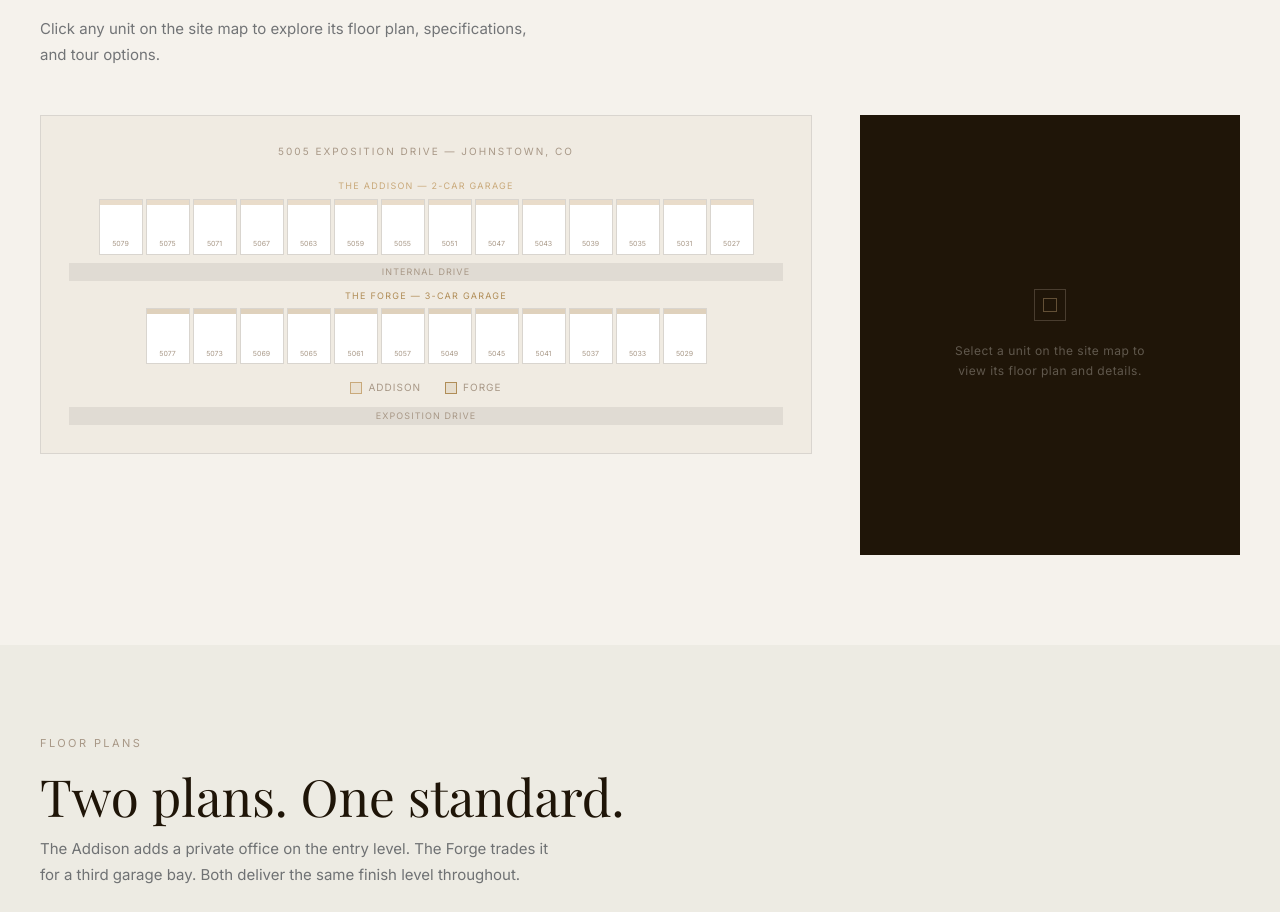
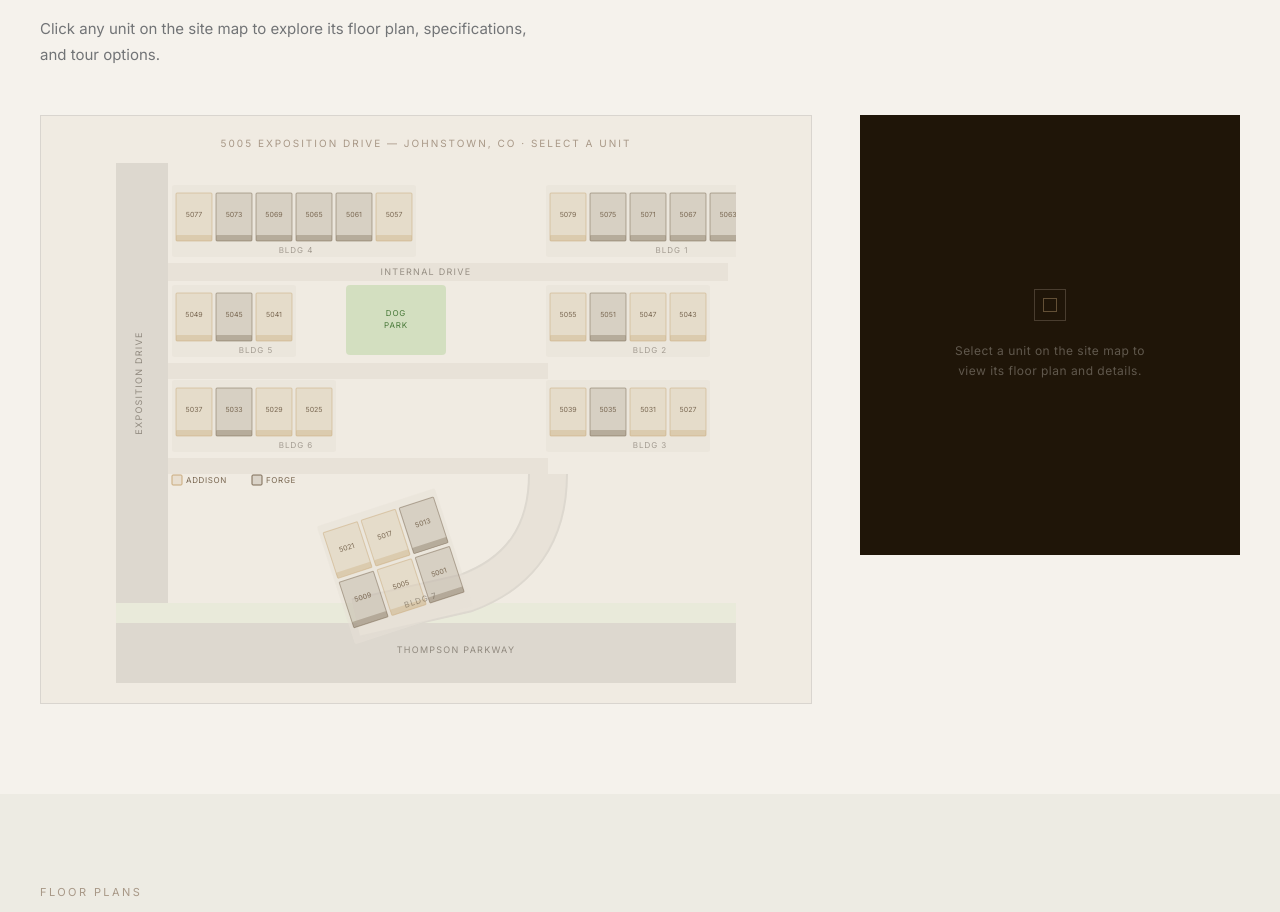
Before and after one commit to Waaberg/row-townhomes, a Next.js app: page / in a window 1280 px wide. Shown: the part 2719-3631 px from the top of the page. Built offline with nearby package versions, Linux system fonts and the light colour scheme; a web font is replaced by a local one.

Commit message:
SVG site map — all 7 buildings, correct unit assignments

```diff
--- a/app/page.tsx
+++ b/app/page.tsx
@@ -71,8 +71,56 @@ const PLANS = {
   },
 }
 
-const ADDISON_UNITS = ['5079','5075','5071','5067','5063','5059','5055','5051','5047','5043','5039','5035','5031','5027']
-const FORGE_UNITS   = ['5077','5073','5069','5065','5061','5057','5049','5045','5041','5037','5033','5029']
+// Buildings with correct Addison/Forge assignments from the actual site plan
+const BUILDINGS = [
+  { id: 'B1', label: 'Building 1', units: [
+    { num: '5079', plan: 'addison' as const },
+    { num: '5075', plan: 'forge' as const },
+    { num: '5071', plan: 'forge' as const },
+    { num: '5067', plan: 'forge' as const },
+    { num: '5063', plan: 'forge' as const },
+    { num: '5059', plan: 'addison' as const },
+  ]},
+  { id: 'B2', label: 'Building 2', units: [
+    { num: '5055', plan: 'addison' as const },
+    { num: '5051', plan: 'forge' as const },
+    { num: '5047', plan: 'addison' as const },
+    { num: '5043', plan: 'addison' as const },
+  ]},
+  { id: 'B3', label: 'Building 3', units: [
+    { num: '5039', plan: 'addison' as const },
+    { num: '5035', plan: 'forge' as const },
+    { num: '5031', plan: 'addison' as const },
+    { num: '5027', plan: 'addison' as const },
+  ]},
+  { id: 'B4', label: 'Building 4', units: [
+    { num: '5077', plan: 'addison' as const },
+    { num: '5073', plan: 'forge' as const },
+    { num: '5069', plan: 'forge' as const },
+    { num: '5065', plan: 'forge' as const },
+    { num: '5061', plan: 'forge' as const },
+    { num: '5057', plan: 'addison' as const },
+  ]},
+  { id: 'B5', label: 'Building 5', units: [
+    { num: '5049', plan: 'addison' as const },
+    { num: '5045', plan: 'forge' as const },
+    { num: '5041', plan: 'addison' as const },
+  ]},
+  { id: 'B6', label: 'Building 6', units: [
+    { num: '5037', plan: 'addison' as const },
+    { num: '5033', plan: 'forge' as const },
+    { num: '5029', plan: 'addison' as const },
+    { num: '5025', plan: 'addison' as const },
+  ]},
+  { id: 'B7', label: 'Building 7', units: [
+    { num: '5021', plan: 'addison' as const },
+    { num: '5017', plan: 'addison' as const },
+    { num: '5013', plan: 'forge' as const },
+    { num: '5009', plan: 'forge' as const },
+    { num: '5005', plan: 'addison' as const },
+    { num: '5001', plan: 'forge' as const },
+  ]},
+]
 
 /* ─── SCROLL REVEAL ─────────────────────────────────── */
 function useReveal() {
@@ -229,75 +277,175 @@ function SiteMap() {
   const [floorLightbox, setFloorLightbox] = useState<number | null>(null)
   const plan = selected ? PLANS[selected.plan] : null
 
+  const A_COLOR = '#C9A97A'
+  const F_COLOR = '#7A6852'
+  const A_LIGHT = 'rgba(201,169,122,.18)'
+  const F_LIGHT = 'rgba(122,104,82,.18)'
+
+  // Render a single unit rectangle in SVG
+  const Unit = ({ x, y, w, h, unit, rotate = 0 }: { x: number; y: number; w: number; h: number; unit: { num: string; plan: 'addison' | 'forge' }; rotate?: number }) => {
+    const isSelected = selected?.unit === unit.num
+    const color = unit.plan === 'addison' ? A_COLOR : F_COLOR
+    const fill = isSelected ? color : (unit.plan === 'addison' ? A_LIGHT : F_LIGHT)
+    const stroke = isSelected ? color : (unit.plan === 'addison' ? 'rgba(201,169,122,.5)' : 'rgba(122,104,82,.5)')
+    const cx = x + w / 2
+    const cy = y + h / 2
+    const transform = rotate ? `rotate(${rotate} ${cx} ${cy})` : undefined
+
+    return (
+      <g transform={transform} style={{ cursor: 'pointer' }} onClick={() => setSelected({ plan: unit.plan, unit: unit.num })}>
+        <rect x={x} y={y} width={w} height={h} fill={fill} stroke={stroke} strokeWidth={isSelected ? 1.5 : 1} rx={1}
+          style={{ transition: 'all .2s' }}
+        />
+        {/* Garage indicator bar */}
+        <rect x={x} y={y + h - 6} width={w} height={6} fill={color} opacity={isSelected ? .9 : .35} rx={1} />
+        <text x={cx} y={cy - 2} textAnchor="middle" dominantBaseline="middle"
+          style={{ fontFamily: "'Inter', sans-serif", fontSize: 7, fill: isSelected ? '#1F1508' : '#7A6852', fontWeight: isSelected ? '600' : '400', pointerEvents: 'none', userSelect: 'none' }}
+        >{unit.num}</text>
+      </g>
+    )
+  }
+
+  // Building label
+  const BLabel = ({ x, y, label }: { x: number; y: number; label: string }) => (
+    <text x={x} y={y} textAnchor="middle"
+      style={{ fontFamily: "'Inter', sans-serif", fontSize: 8, fill: 'rgba(31,21,8,.35)', letterSpacing: '.12em', textTransform: 'uppercase', pointerEvents: 'none' }}
+    >{label}</text>
+  )
+
+  // Road label
+  const Road = ({ x, y, label, rotate = 0 }: { x: number; y: number; label: string; rotate?: number }) => (
+    <text x={x} y={y} textAnchor="middle" transform={rotate ? `rotate(${rotate} ${x} ${y})` : undefined}
+      style={{ fontFamily: "'Inter', sans-serif", fontSize: 9, fill: 'rgba(31,21,8,.4)', letterSpacing: '.14em', textTransform: 'uppercase', pointerEvents: 'none' }}
+    >{label}</text>
+  )
+
+  const UW = 36  // unit width
+  const UH = 48  // unit height
+  const GAP = 4  // gap between units
+
+  // Building helper: renders a row of units left-to-right
+  const buildRow = (units: typeof BUILDINGS[0]['units'], startX: number, startY: number) =>
+    units.map((u, i) => <Unit key={u.num} x={startX + i * (UW + GAP)} y={startY} w={UW} h={UH} unit={u} />)
+
+  const buildCol = (units: typeof BUILDINGS[0]['units'], startX: number, startY: number) =>
+    units.map((u, i) => <Unit key={u.num} x={startX} y={startY + i * (UH + GAP)} w={UW} h={UH} unit={u} />)
+
+  // SVG viewBox layout
+  // Left side: Buildings 4, 5, 6 (stacked vertically, facing right)
+  // Right side: Buildings 1, 2, 3 (stacked vertically, facing left)
+  // Bottom: Building 7 (diagonal — we'll approximate as rotated)
+  // Road on left: Exposition Drive
+  // Road on bottom: Thompson Parkway
+  // Center: internal drive
+
+  const B1 = BUILDINGS[0].units  // right top
+  const B2 = BUILDINGS[1].units  // right mid
+  const B3 = BUILDINGS[2].units  // right bottom
+  const B4 = BUILDINGS[3].units  // left top
+  const B5 = BUILDINGS[4].units  // left mid
+  const B6 = BUILDINGS[5].units  // left bottom
+  const B7 = BUILDINGS[6].units  // bottom diagonal
+
+  // Layout coordinates
+  const rightX = 320  // right column x
+  const leftX = 60    // left column x
+  const ctrX = 230    // center drive x
+
+  const row1Y = 30    // top row
+  const row2Y = 140   // mid row
+  const row3Y = 230   // bottom row
+  const driveY = 320  // main internal drive y
+  const b7Y = 360     // building 7 y
+
   return (
     <>
       <div style={{ display: 'grid', gridTemplateColumns: '1fr 380px', gap: 48, alignItems: 'start' }}>
-        {/* Map canvas */}
-        <div style={{ background: '#F0EBE2', border: '1px solid #D9D5CF', padding: 28 }}>
-          <div style={{ fontFamily: "'Inter', sans-serif", fontSize: 10, letterSpacing: '.2em', textTransform: 'uppercase', color: '#A89887', textAlign: 'center', marginBottom: 20 }}>
-            5005 Exposition Drive — Johnstown, CO
+
+        {/* SVG Map */}
+        <div style={{ background: '#F0EBE2', border: '1px solid #D9D5CF', padding: '20px 16px', overflowX: 'auto' }}>
+          <div style={{ fontFamily: "'Inter', sans-serif", fontSize: 10, letterSpacing: '.2em', textTransform: 'uppercase', color: '#A89887', textAlign: 'center', marginBottom: 12 }}>
+            5005 Exposition Drive — Johnstown, CO · Select a unit
           </div>
 
-          {/* Addison row */}
-          <div style={{ marginBottom: 4 }}>
-            <div style={{ fontFamily: "'Inter', sans-serif", fontSize: 9, letterSpacing: '.14em', textTransform: 'uppercase', color: '#C9A97A', marginBottom: 6, textAlign: 'center' }}>The Addison — 2-Car Garage</div>
-            <div style={{ display: 'flex', gap: 3, justifyContent: 'center', flexWrap: 'wrap' }}>
-              {ADDISON_UNITS.map(u => (
-                <button key={u} onClick={() => setSelected({ plan: 'addison', unit: u })} style={{
-                  width: 44, height: 56, background: selected?.unit === u ? '#C9A97A' : 'white',
-                  border: `1px solid ${selected?.unit === u ? '#C9A97A' : '#D9D5CF'}`,
-                  cursor: 'pointer', position: 'relative', display: 'flex', alignItems: 'flex-end', justifyContent: 'center', paddingBottom: 4,
-                  transition: 'all .2s', fontFamily: "'Inter', sans-serif", fontSize: 7, color: selected?.unit === u ? '#1F1508' : '#A89887',
-                  boxShadow: selected?.unit === u ? '0 4px 16px rgba(201,169,122,.35)' : 'none',
-                }}
-                  onMouseEnter={e => { if (selected?.unit !== u) { (e.currentTarget as HTMLButtonElement).style.borderColor = '#C9A97A'; (e.currentTarget as HTMLButtonElement).style.transform = 'translateY(-3px)'; } }}
-                  onMouseLeave={e => { if (selected?.unit !== u) { (e.currentTarget as HTMLButtonElement).style.borderColor = '#D9D5CF'; (e.currentTarget as HTMLButtonElement).style.transform = 'translateY(0)'; } }}
-                >
-                  <div style={{ position: 'absolute', top: 0, left: 0, right: 0, height: 5, background: selected?.unit === u ? '#1F1508' : '#C9A97A', opacity: selected?.unit === u ? .8 : .4, transition: 'all .2s' }} />
-                  {u}
-                </button>
-              ))}
-            </div>
-          </div>
+          <svg viewBox="0 0 620 520" style={{ width: '100%', maxWidth: 620, display: 'block', margin: '0 auto' }}>
 
-          <div style={{ height: 18, background: '#E0DBD3', margin: '8px 0', display: 'flex', alignItems: 'center', justifyContent: 'center' }}>
-            <span style={{ fontFamily: "'Inter', sans-serif", fontSize: 9, letterSpacing: '.12em', textTransform: 'uppercase', color: '#A89887' }}>Internal Drive</span>
-          </div>
+            {/* Background */}
+            <rect width={620} height={520} fill="#F0EBE2" />
 
-          {/* Forge row */}
-          <div>
-            <div style={{ fontFamily: "'Inter', sans-serif", fontSize: 9, letterSpacing: '.14em', textTransform: 'uppercase', color: '#B08D57', marginBottom: 6, textAlign: 'center' }}>The Forge — 3-Car Garage</div>
-            <div style={{ display: 'flex', gap: 3, justifyContent: 'center', flexWrap: 'wrap' }}>
-              {FORGE_UNITS.map(u => (
-                <button key={u} onClick={() => setSelected({ plan: 'forge', unit: u })} style={{
-                  width: 44, height: 56, background: selected?.unit === u ? '#B08D57' : 'white',
-                  border: `1px solid ${selected?.unit === u ? '#B08D57' : '#D9D5CF'}`,
-                  cursor: 'pointer', position: 'relative', display: 'flex', alignItems: 'flex-end', justifyContent: 'center', paddingBottom: 4,
-                  transition: 'all .2s', fontFamily: "'Inter', sans-serif", fontSize: 7, color: selected?.unit === u ? '#1F1508' : '#A89887',
-                  boxShadow: selected?.unit === u ? '0 4px 16px rgba(176,141,87,.35)' : 'none',
-                }}
-                  onMouseEnter={e => { if (selected?.unit !== u) { (e.currentTarget as HTMLButtonElement).style.borderColor = '#B08D57'; (e.currentTarget as HTMLButtonElement).style.transform = 'translateY(-3px)'; } }}
-                  onMouseLeave={e => { if (selected?.unit !== u) { (e.currentTarget as HTMLButtonElement).style.borderColor = '#D9D5CF'; (e.currentTarget as HTMLButtonElement).style.transform = 'translateY(0)'; } }}
-                >
-                  <div style={{ position: 'absolute', top: 0, left: 0, right: 0, height: 5, background: selected?.unit === u ? '#1F1508' : '#B08D57', opacity: selected?.unit === u ? .8 : .4, transition: 'all .2s' }} />
-                  {u}
-                </button>
-              ))}
-            </div>
-          </div>
+            {/* Green areas */}
+            <rect x={0} y={0} width={40} height={440} fill="#d8e8c8" opacity={.4} />
+            <rect x={0} y={440} width={620} height={80} fill="#d8e8c8" opacity={.3} />
 
-          <div style={{ display: 'flex', justifyContent: 'center', gap: 24, marginTop: 16 }}>
-            <div style={{ display: 'flex', alignItems: 'center', gap: 6, fontFamily: "'Inter', sans-serif", fontSize: 10, letterSpacing: '.1em', textTransform: 'uppercase', color: '#A89887' }}>
-              <div style={{ width: 12, height: 12, border: '1px solid #C9A97A', background: 'rgba(201,169,122,.15)' }} />Addison
-            </div>
-            <div style={{ display: 'flex', alignItems: 'center', gap: 6, fontFamily: "'Inter', sans-serif", fontSize: 10, letterSpacing: '.1em', textTransform: 'uppercase', color: '#A89887' }}>
-              <div style={{ width: 12, height: 12, border: '1px solid #B08D57', background: 'rgba(176,141,87,.15)' }} />Forge
-            </div>
-          </div>
+            {/* Exposition Drive — left */}
+            <rect x={0} y={0} width={52} height={440} fill="#DDD8CF" />
+            <Road x={26} y={220} label="EXPOSITION DRIVE" rotate={-90} />
 
-          <div style={{ height: 18, background: '#E0DBD3', marginTop: 12, display: 'flex', alignItems: 'center', justifyContent: 'center' }}>
-            <span style={{ fontFamily: "'Inter', sans-serif", fontSize: 9, letterSpacing: '.12em', textTransform: 'uppercase', color: '#A89887' }}>Exposition Drive</span>
-          </div>
+            {/* Thompson Parkway — bottom */}
+            <rect x={0} y={460} width={620} height={60} fill="#DDD8CF" />
+            <Road x={340} y={490} label="THOMPSON PARKWAY" />
+
+            {/* Internal drives */}
+            <rect x={52} y={100} width={560} height={18} fill="#E8E2D8" />
+            <Road x={310} y={112} label="INTERNAL DRIVE" />
+            <rect x={52} y={200} width={380} height={16} fill="#E8E2D8" />
+            <rect x={52} y={295} width={380} height={16} fill="#E8E2D8" />
+            {/* Curved drive to B7 */}
+            <path d="M 432 311 Q 432 400 350 430 L 240 455" stroke="#DDD8CF" strokeWidth={40} fill="none" />
+            <path d="M 432 311 Q 432 400 350 430 L 240 455" stroke="#E8E2D8" strokeWidth={36} fill="none" />
+
+            {/* ── BUILDING 1 (right, top) ── 6 units in a column */}
+            <rect x={430} y={22} width={UW * 6 + GAP * 5 + 8} height={UH + 24} fill="#E8E2D8" opacity={.5} rx={2} />
+            {B1.map((u, i) => <Unit key={u.num} x={434 + i * (UW + GAP)} y={30} w={UW} h={UH} unit={u} />)}
+            <BLabel x={556} y={90} label="BLDG 1" />
+
+            {/* ── BUILDING 4 (left, top) ── 6 units in a column */}
+            <rect x={56} y={22} width={UW * 6 + GAP * 5 + 8} height={UH + 24} fill="#E8E2D8" opacity={.5} rx={2} />
+            {B4.map((u, i) => <Unit key={u.num} x={60 + i * (UW + GAP)} y={30} w={UW} h={UH} unit={u} />)}
+            <BLabel x={180} y={90} label="BLDG 4" />
+
+            {/* ── BUILDING 2 (right, mid) ── 4 units */}
+            <rect x={430} y={122} width={UW * 4 + GAP * 3 + 8} height={UH + 24} fill="#E8E2D8" opacity={.5} rx={2} />
+            {B2.map((u, i) => <Unit key={u.num} x={434 + i * (UW + GAP)} y={130} w={UW} h={UH} unit={u} />)}
+            <BLabel x={534} y={190} label="BLDG 2" />
+
+            {/* ── BUILDING 5 (left, mid) ── 3 units */}
+            <rect x={56} y={122} width={UW * 3 + GAP * 2 + 8} height={UH + 24} fill="#E8E2D8" opacity={.5} rx={2} />
+            {B5.map((u, i) => <Unit key={u.num} x={60 + i * (UW + GAP)} y={130} w={UW} h={UH} unit={u} />)}
+            <BLabel x={140} y={190} label="BLDG 5" />
+
+            {/* Dog park + amenities center */}
+            <rect x={230} y={122} width={100} height={70} fill="#b8d4a0" opacity={.5} rx={4} />
+            <text x={280} y={153} textAnchor="middle" style={{ fontFamily: "'Inter', sans-serif", fontSize: 8, fill: '#4a7a3a', letterSpacing: '.1em' }}>DOG</text>
+            <text x={280} y={165} textAnchor="middle" style={{ fontFamily: "'Inter', sans-serif", fontSize: 8, fill: '#4a7a3a', letterSpacing: '.1em' }}>PARK</text>
+
+            {/* ── BUILDING 3 (right, bottom) ── 4 units */}
+            <rect x={430} y={217} width={UW * 4 + GAP * 3 + 8} height={UH + 24} fill="#E8E2D8" opacity={.5} rx={2} />
+            {B3.map((u, i) => <Unit key={u.num} x={434 + i * (UW + GAP)} y={225} w={UW} h={UH} unit={u} />)}
+            <BLabel x={534} y={285} label="BLDG 3" />
+
+            {/* ── BUILDING 6 (left, bottom) ── 4 units */}
+            <rect x={56} y={217} width={UW * 4 + GAP * 3 + 8} height={UH + 24} fill="#E8E2D8" opacity={.5} rx={2} />
+            {B6.map((u, i) => <Unit key={u.num} x={60 + i * (UW + GAP)} y={225} w={UW} h={UH} unit={u} />)}
+            <BLabel x={180} y={285} label="BLDG 6" />
+
+            {/* ── BUILDING 7 (bottom, angled) ── 6 units in 2 rows of 3 */}
+            <g transform="rotate(-18 300 410)">
+              <rect x={220} y={335} width={UW * 3 + GAP * 2 + 8} height={UH * 2 + GAP + 24} fill="#E8E2D8" opacity={.5} rx={2} />
+              {B7.slice(0,3).map((u, i) => <Unit key={u.num} x={224 + i * (UW + GAP)} y={343} w={UW} h={UH} unit={u} />)}
+              {B7.slice(3,6).map((u, i) => <Unit key={u.num} x={224 + i * (UW + GAP)} y={343 + UH + GAP} w={UW} h={UH} unit={u} />)}
+              <BLabel x={296} y={440} label="BLDG 7" />
+            </g>
+
+            {/* Legend */}
+            <g transform="translate(56, 312)">
+              <rect x={0} y={0} width={10} height={10} fill={A_LIGHT} stroke={A_COLOR} strokeWidth={1} rx={1} />
+              <text x={14} y={8} style={{ fontFamily: "'Inter', sans-serif", fontSize: 8, fill: '#7A6852', letterSpacing: '.08em' }}>ADDISON</text>
+              <rect x={80} y={0} width={10} height={10} fill={F_LIGHT} stroke={F_COLOR} strokeWidth={1} rx={1} />
+              <text x={94} y={8} style={{ fontFamily: "'Inter', sans-serif", fontSize: 8, fill: '#7A6852', letterSpacing: '.08em' }}>FORGE</text>
+            </g>
+
+          </svg>
         </div>
 
         {/* Info panel */}
@@ -333,7 +481,6 @@ function SiteMap() {
                 ))}
               </ul>
 
-              {/* Mini floor plan preview */}
               <div style={{ display: 'grid', gridTemplateColumns: 'repeat(3, 1fr)', gap: 6, marginBottom: 20 }}>
                 {plan.floors.map((f, i) => (
                   <button key={i} onClick={() => setFloorLightbox(i)} style={{ background: 'rgba(255,255,255,.06)', border: '1px solid rgba(255,255,255,.08)', cursor: 'pointer', padding: 0, position: 'relative', aspectRatio: '3/4', overflow: 'hidden' }}>
@@ -359,7 +506,6 @@ function SiteMap() {
         </div>
       </div>
 
-      {/* Floor plan lightbox */}
       {floorLightbox !== null && plan && (
         <div style={{ position: 'fixed', inset: 0, background: 'rgba(31,21,8,.97)', zIndex: 200, display: 'flex', alignItems: 'center', justifyContent: 'center', padding: 16 }} onClick={() => setFloorLightbox(null)}>
           <button style={{ position: 'absolute', top: 20, right: 20, background: 'none', border: 'none', color: 'rgba(245,242,236,.5)', fontSize: 32, cursor: 'pointer' }} onClick={() => setFloorLightbox(null)}>×</button>
```
